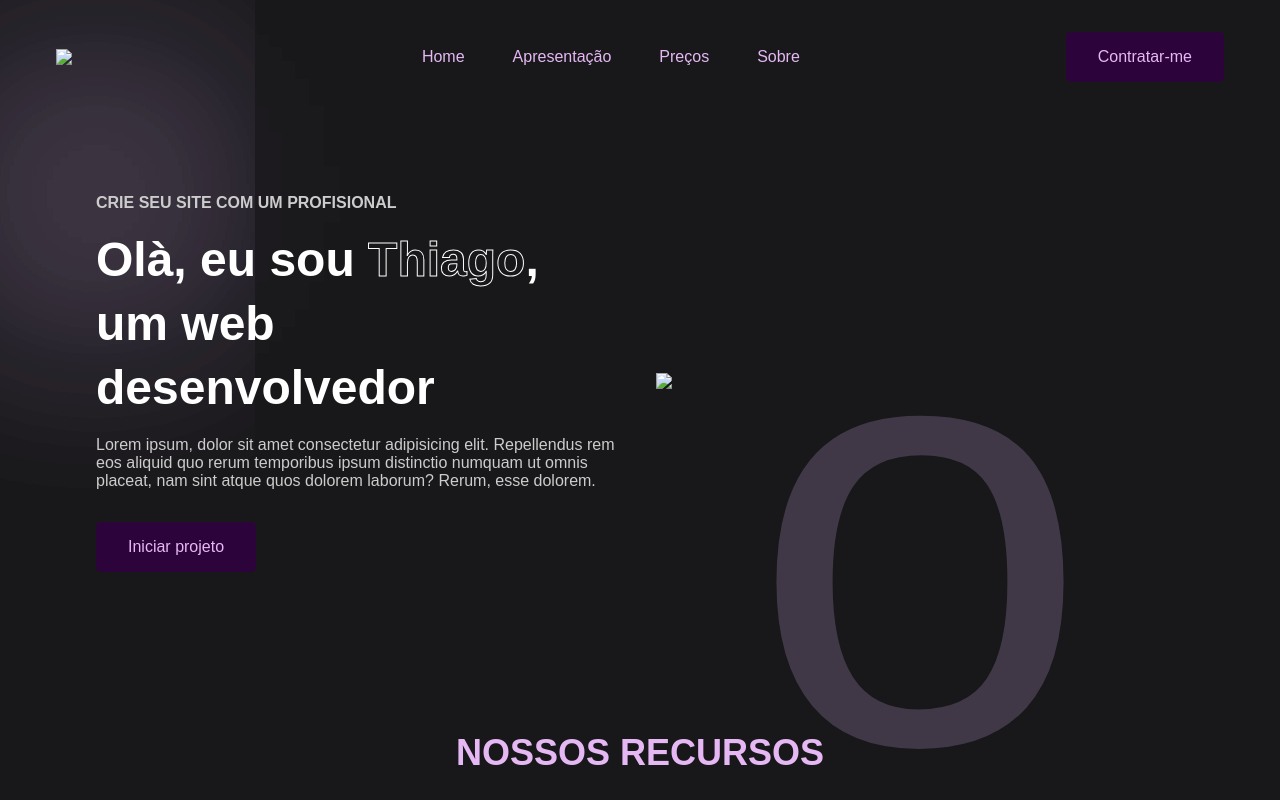
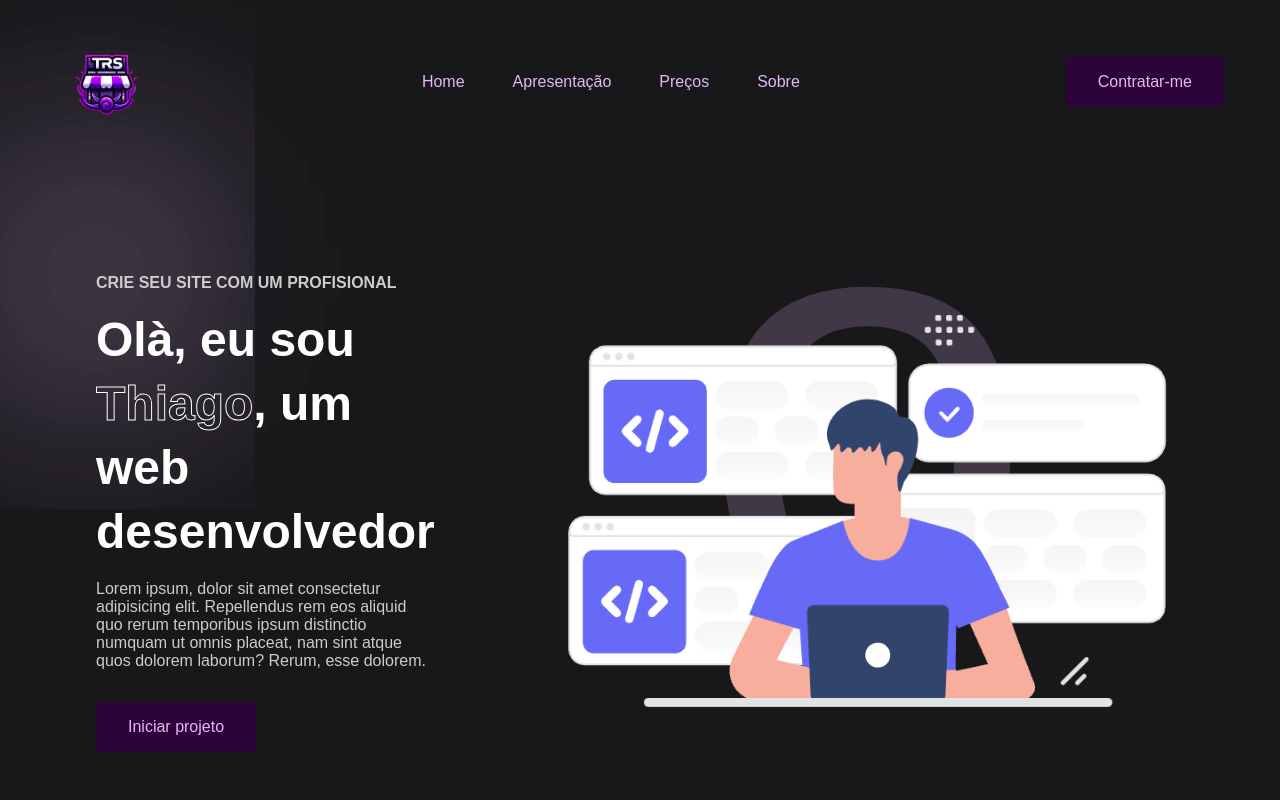
Before and after one commit to trobles05/mundo-dev, a plain HTML site: page index.html in a window 1280 px wide. Shown: the top 800 px of the page. Drawn offline with nearby package versions, Linux system fonts and the light colour scheme.

Commit message:
Update index.html

```diff
--- a/index.html
+++ b/index.html
@@ -12,7 +12,7 @@
 <body>
     <nav>
         <div class="nav__logo">
-            <a href="#"><img class="img__logo" src="img/logo-trs.png "></a>
+            <a href="#"><img class="img__logo" src="logo-trs.png "></a>
         </div>
 
         <ul class="nav__links">
@@ -38,7 +38,7 @@
             <button class="btn">Iniciar projeto</button>
         </div>
         <div class="img">
-            <img src="img/header.png">
+            <img src="header.png">
         </div>
     </header>
 
@@ -157,7 +157,7 @@
         <span class="borrao"></span>
         <div class="coluna">
             <div class="logo">
-                <img src="img/logo-trs.png">
+                <img src="logo-trs.png">
             </div>
 
             <div class="social">
```
